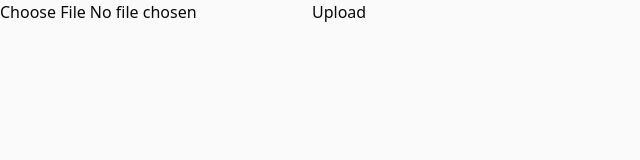
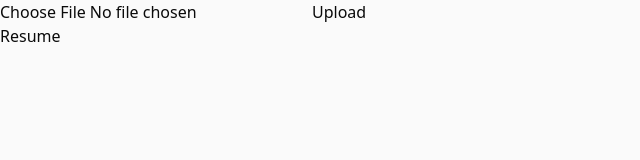
Before and after one commit to Ashutosh-pixel/upbox-client, a Next.js app: page /home in a window 1280 px wide. Shown: the top 160 px of the page, without its empty margins (0-640 px from the left). Built offline with nearby package versions, Linux system fonts and the light colour scheme.

Commit message:
feat(file): basic file resume feature added

```diff
--- a/components/fileupload/FileUpload.tsx
+++ b/components/fileupload/FileUpload.tsx
@@ -14,6 +14,8 @@ const FileUpload: React.FC<fileUploadProp> = ({ parentID }) => {
     const [file, setFile] = useState<File | null>(null);
     const [progress, setProgress] = useState<number>(0);
     const [uploading, setUploading] = useState<boolean>(false);
+    const [uploadId, setUploadId] = useState<string>('');
+    const [fileName, setFileName] = useState<string>('');
     const [userID] = useState<string>("681cbca24c31bfa9b698a961");
 
     async function upload() {
@@ -29,6 +31,8 @@ const FileUpload: React.FC<fileUploadProp> = ({ parentID }) => {
         console.log('formData', formData.get("userID"), formData.get("file"))
         try {
             setUploading(true);
+
+            /* ------ Don't need right now ------- */
             // const response = await axios.post('http://localhost:3001/user/uploadfile', formData, {
             //     onUploadProgress: (progressEvent) => {
             //         const { loaded, total } = progressEvent;
@@ -40,6 +44,7 @@ const FileUpload: React.FC<fileUploadProp> = ({ parentID }) => {
             //     },
             // })
             // alert(response.data.message || response.data.error)
+            /* ----------------------------------------------------- */
 
             // Step:1 setup connection with s3 by backend server
             const fileName = file.name;
@@ -48,32 +53,43 @@ const FileUpload: React.FC<fileUploadProp> = ({ parentID }) => {
             const {totalParts} = createChunks(file,chunkSize);
             const initRes = await axios.post('http://localhost:3001/user/file/upload/initiate', {fileName, userID, fileSize, totalParts, chunkSize});
             const uploadId = await initRes.data.uploadId;
+            setUploadId(uploadId);
+            setFileName(fileName);
 
             // Setp:2 split file into chunks
             const {chunks} = createChunks(file);
             const uploadParts = [];
 
             let i = 0;
-            while (i < chunks.length) {
+            while (i < totalParts) {
+                // TEMPORARY: Extra check to test the RESUME feature during development
+                if (i === 3) throw new Error("Simulated network failure");
+
+                // Step:3 get presigned urls for each parts from backend server
                 const res = await fetch(`http://localhost:3001/user/file/upload/url?fileName=${fileName}&uploadId=${uploadId}&partNumber=${i + 1}`);
                 const { url } = await res.json();
 
-                // Step:3 upload chunks to s3
+                // Step:4 upload chunks to s3
                 const uploadRes = await axios.put(url, chunks[i]);
 
                 const eTag = uploadRes.headers['etag'] || uploadRes.headers['Etag'];
                 uploadParts.push({ PartNumber: i + 1, ETag: eTag });
 
-                const uploadPartInfo = { partNumber: i + 1, ETag: eTag };
+                const uploadPartInfo = { PartNumber: i + 1, ETag: eTag };
 
+                // Step:5 make a record in database
                 await axios.post('http://localhost:3001/user/file/uploadsession/uploadparts', { uploadPartInfo, userID, fileName, uploadId });
 
                 i++;
             }
 
 
-            // Step:4 complete upload
+            // Step:6 complete upload
             const finalRes = await axios.post('http://localhost:3001/user/file/upload/complete', {fileName, uploadId, parts: uploadParts, userID});
+            if(finalRes.data.location) {
+                setFileName('');
+                setUploadId('');
+            }
             alert(finalRes.data.message || finalRes.data.error);
 
         } catch (error) {
@@ -81,6 +97,57 @@ const FileUpload: React.FC<fileUploadProp> = ({ parentID }) => {
         }
         finally {
             setUploading(false);
+        }
+    }
+
+    async function resume() {
+        if(uploadId && fileName && userID){
+            try {
+                // Step:1 setup connection with s3 by backend server
+                const response = await axios.post('http://localhost:3001/user/file/resume/initiate', { sessionID: uploadId, fileName, userID });
+                const fileSize = response.data.output.fileSize;
+                const chunkSize = response.data.output.chunkSize;
+                const uploadParts = response.data.output.uploadParts;
+                if(file) {
+                    // Setp:2 split file into chunks
+                    const { chunks, totalParts } = createChunks(file, chunkSize);
+                    const uploadedSet = new Set(uploadParts.map((p: { PartNumber: any; }) => p.PartNumber));
+
+                    for(let i=1; i <= totalParts; i++){
+                        if(uploadedSet.has(i)){
+                            continue;
+                        }
+
+                        // Step:3 get presigned urls for each parts from backend server
+                        const res = await fetch(`http://localhost:3001/user/file/upload/url?fileName=${fileName}&uploadId=${uploadId}&partNumber=${i}`);
+                        const { url } = await res.json();
+
+                        // Step:4 upload chunks to s3
+                        const uploadRes = await axios.put(url, chunks[i - 1]);
+
+                        const eTag = uploadRes.headers['etag'] || uploadRes.headers['Etag'];
+                        uploadParts.push({ PartNumber: i, ETag: eTag });
+
+                        const uploadPartInfo = { PartNumber: i, ETag: eTag };
+
+                        // Step:5 make a record in database
+                        await axios.post('http://localhost:3001/user/file/uploadsession/uploadparts', { uploadPartInfo, userID, fileName, uploadId });
+
+                        uploadedSet.add(i);
+                    }
+                }
+
+                // Step:6 complete upload
+                const finalRes = await axios.post('http://localhost:3001/user/file/upload/complete', { fileName, uploadId, parts: uploadParts, userID });
+                if (finalRes.data.location) {
+                    setFileName('');
+                    setUploadId('');
+                }
+                alert(finalRes.data.message || finalRes.data.error);
+
+            } catch (error) {
+                console.log('error while uploading', error);
+            }
         }
     }
 
@@ -93,6 +160,9 @@ const FileUpload: React.FC<fileUploadProp> = ({ parentID }) => {
             }} />
             <button onClick={upload}>Upload</button>
             {uploading ? <CircularProgressWithLabel value={progress} /> : null}
+            <div>
+                <button onClick={resume}>Resume</button>
+            </div>
         </div>
     )
 }
```
